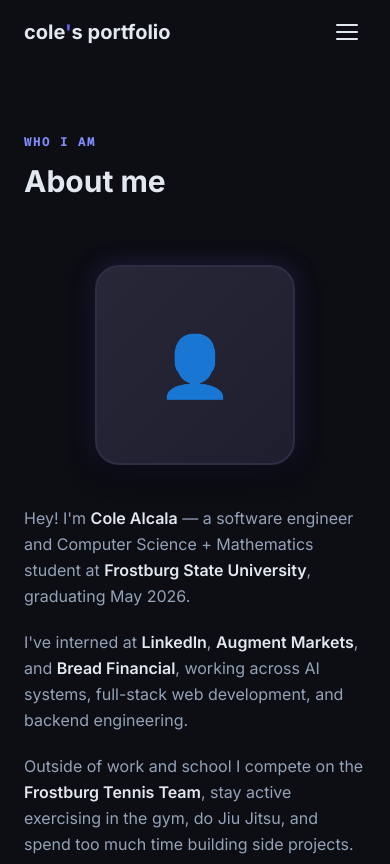
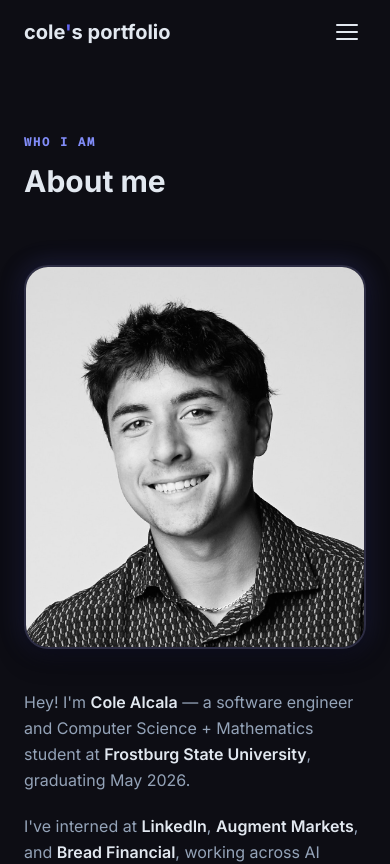
Before and after one commit to coledude04/portfolio-site, a React (Vite) app: page /about in a window 390 px wide. Shown: the top 864 px of the page. Built offline with nearby package versions, Linux system fonts and the light colour scheme.

Commit message:
added image to site

```diff
--- a/src/pages/About/About.module.css
+++ b/src/pages/About/About.module.css
@@ -57,13 +57,11 @@
   width: 280px;
   height: 280px;
   border-radius: var(--radius-2xl);
-  background: linear-gradient(135deg, var(--color-surface-3), var(--color-surface-2));
   border: 2px solid var(--color-border);
-  display: flex;
-  align-items: center;
-  justify-content: center;
-  font-size: var(--text-6xl);
   box-shadow: var(--shadow-lg), var(--shadow-glow);
+  object-fit: cover;
+  object-position: center top;
+  display: block;
 }
 
 /* ── Values / fun facts ───────────────────────────── */
@@ -295,8 +293,8 @@
     order: -1;
   }
   .avatar {
-    width: 200px;
-    height: 200px;
+    width: 100%;
+    height: auto;
   }
   .ganttTrackWork {
     margin-top: 80px;
--- a/src/pages/About/About.tsx
+++ b/src/pages/About/About.tsx
@@ -5,6 +5,7 @@ import {
   type TimelineItem,
 } from '../../data/constants';
 import styles from './About.module.css';
+import headshot from '../../assets/self_headshot.JPG';
 
 // ── Gantt helpers ─────────────────────────────────────────────
 /** Convert [year, month] to a fractional year value for math. */
@@ -55,7 +56,7 @@ export default function About() {
         </div>
         <div className={styles.bioImage}>
           {/* Replace with <img src="..." alt="Cole" /> */}
-          <div className={styles.avatar} aria-hidden="true">👤</div>
+          <img src={headshot} alt='Cole' className={styles.avatar} />
         </div>
       </section>
 
```
Also changed, not shown: src/vite-env.d.ts (added, +8 -0 lines), src/assets/self_headshot.JPG (added).
